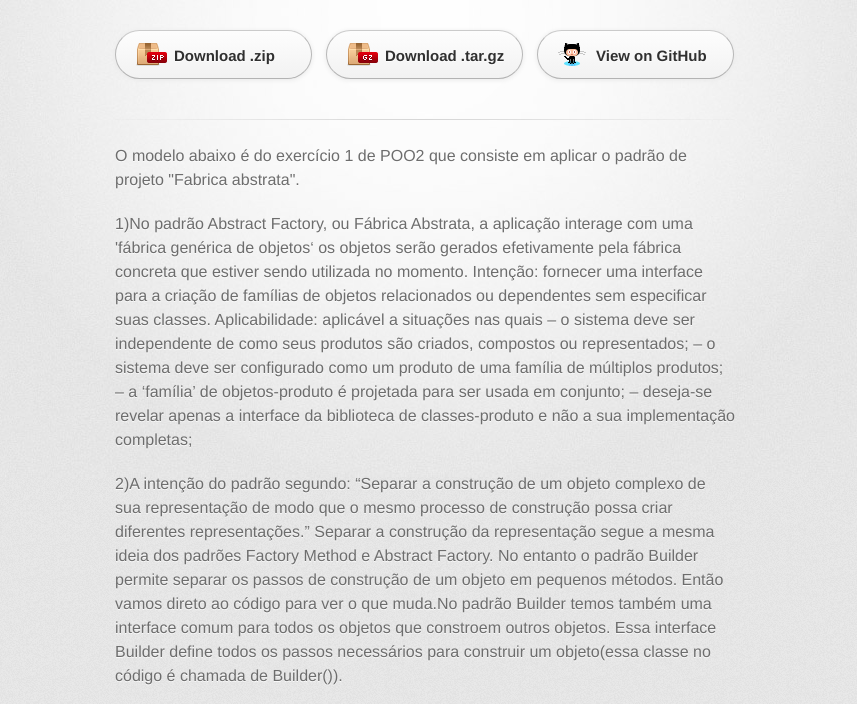
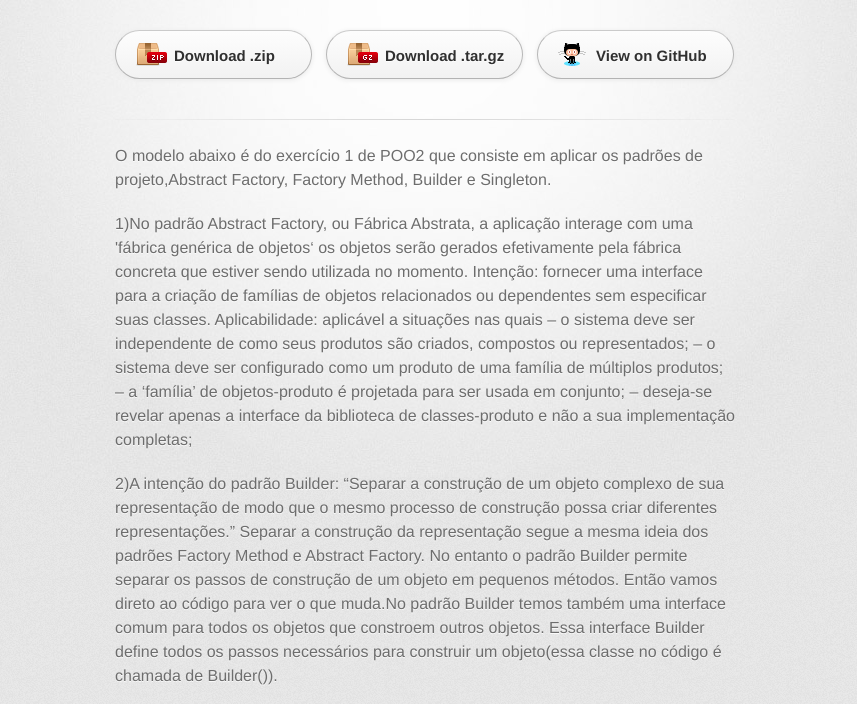
Before and after one commit to brunomergh/BlackandWhite, a plain HTML site: page index.html in a window 1280 px wide. Shown: the part 96-800 px from the top of the page, without its empty margins (215-1072 px from the left). Drawn offline with Linux system fonts and the light colour scheme; a web font is replaced by a local one.

```diff
--- a/index.html
+++ b/index.html
@@ -31,7 +31,7 @@
         <hr>
 
         <section id="main_content">
-          <p>O modelo abaixo é do exercício 1 de POO2 que consiste em aplicar o padrão de projeto "Fabrica abstrata".  </p>
+          <p>O modelo abaixo é do exercício 1 de POO2 que consiste em aplicar os padrões de projeto,Abstract Factory, Factory Method, Builder e Singleton.    </p>
 
 <p>1)No padrão Abstract Factory, ou Fábrica Abstrata, a aplicação interage com uma 'fábrica genérica de objetos‘ os objetos serão gerados efetivamente pela fábrica concreta que estiver sendo utilizada no momento.
 Intenção: fornecer uma interface para a criação de famílias de objetos relacionados ou dependentes sem especificar suas classes.
@@ -41,7 +41,7 @@ Aplicabilidade: aplicável a situações nas quais
 – a ‘família’ de objetos-produto é projetada para ser usada em conjunto;
 – deseja-se revelar apenas a interface da biblioteca de classes-produto e não a sua implementação completas;</p>
 
-<p>2)A intenção do padrão segundo:
+<p>2)A intenção do padrão Builder:
 “Separar a construção de um objeto complexo de sua representação de modo que o mesmo processo de construção possa criar diferentes representações.”
 Separar a construção da representação segue a mesma ideia dos padrões Factory Method e Abstract Factory. No entanto o padrão Builder permite separar os passos de construção de um objeto em pequenos métodos. Então vamos direto ao código para ver o que muda.No padrão Builder temos também uma interface comum para todos os objetos que constroem outros objetos. Essa interface Builder define todos os passos necessários para construir um objeto(essa classe no código é chamada de Builder()).</p>
 
```
Also changed, not shown: params.json (+1 -1 lines).
